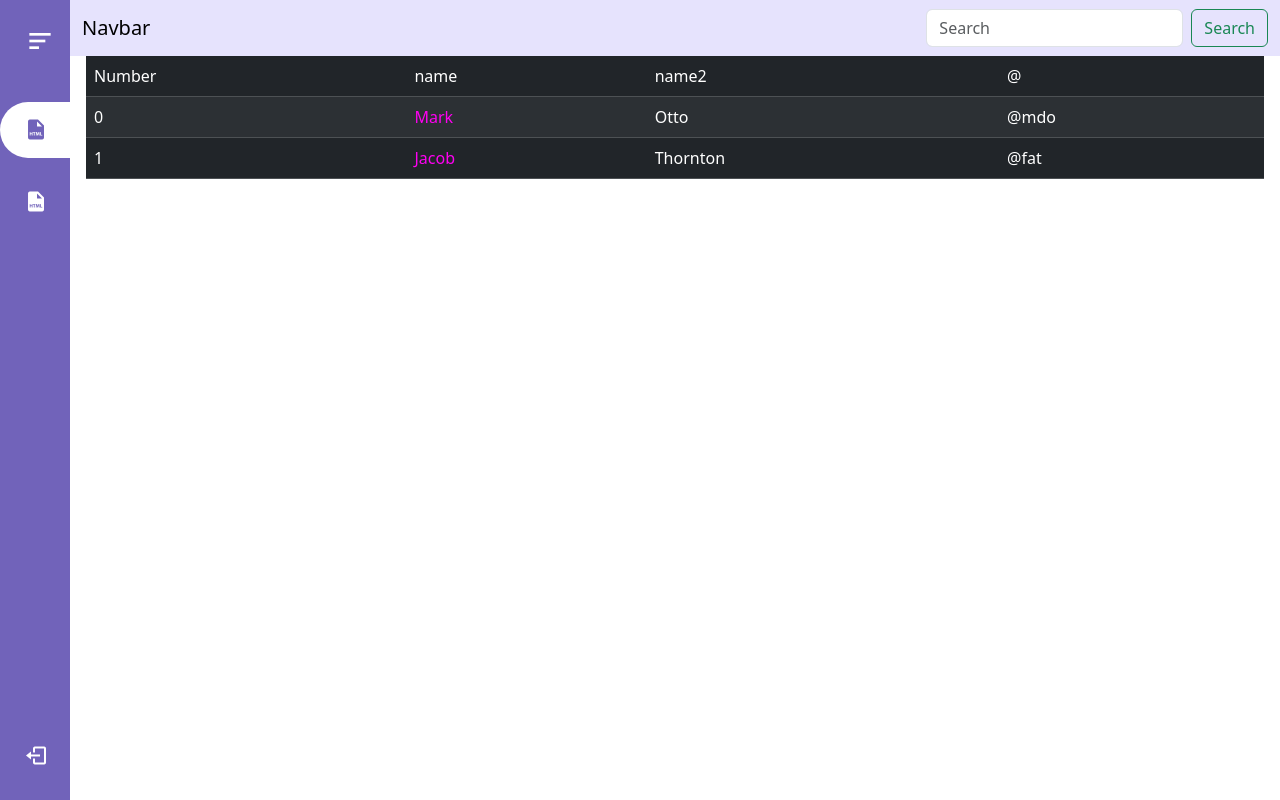
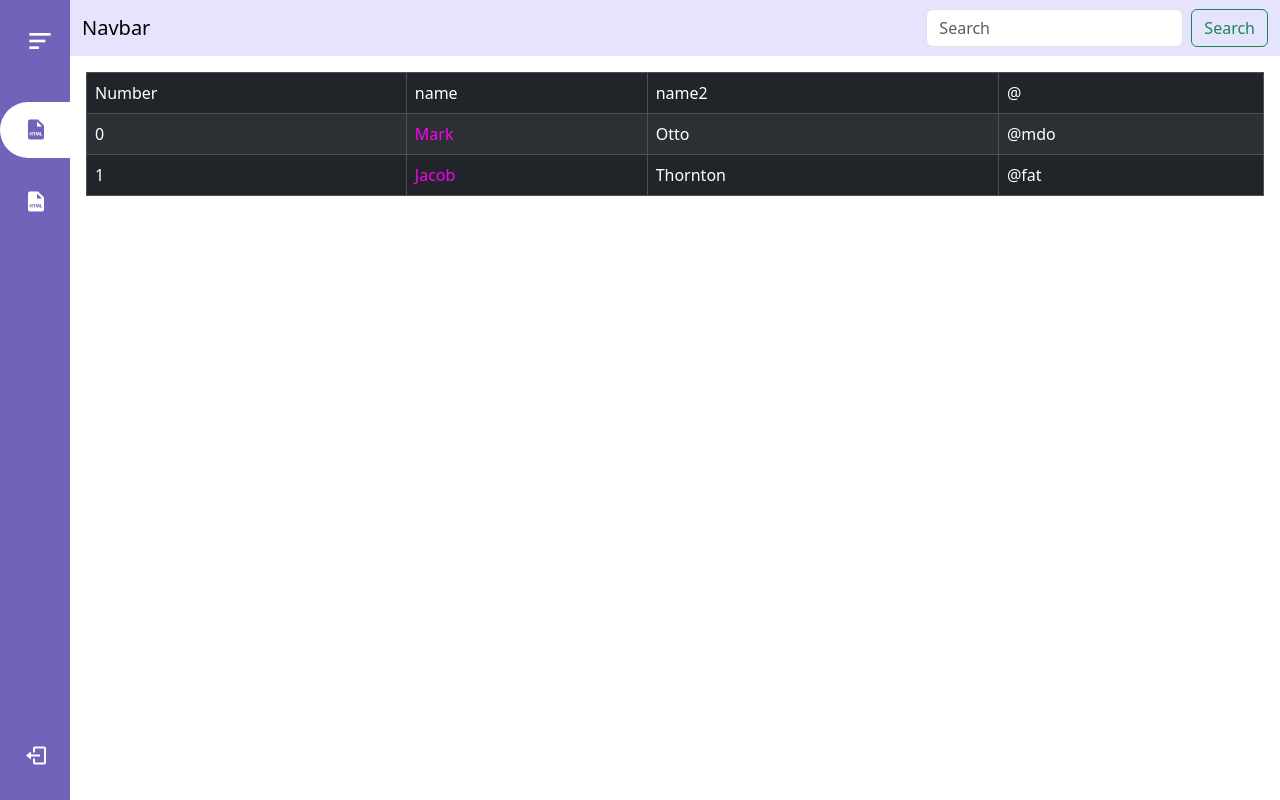
Before and after one commit to Andygggg/Vue3_Vite-boostape5, a Vue app: page /form/table in a window 1280 px wide. Built offline with nearby package versions, Linux system fonts and the light colour scheme.

Commit message:
fix: 表格隨便玩

```diff
--- a/src/content/Project/Form/Table.vue
+++ b/src/content/Project/Form/Table.vue
@@ -29,6 +29,6 @@ const table_data = reactive([
 
 <style scoped>
 .table_container {
-  padding: 0 1rem 0 1rem;
+  padding: 1rem 1rem 0 1rem;
 }
 </style>
--- a/src/views/MakeComponents/MakeTable.vue
+++ b/src/views/MakeComponents/MakeTable.vue
@@ -1,6 +1,6 @@
 <template>
   <div>
-    <table class="table table-dark table-striped">
+    <table class="table table-dark table-striped table-bordered">
       <thead>
         <tr>
           <th scope="col" v-for="(item, index) in table_header" :key="index">
@@ -42,3 +42,5 @@ const getDominator = (anyway) => {
   return `cell(${anyway})`
 }
 </script>
+
+<style scoped></style>
```
